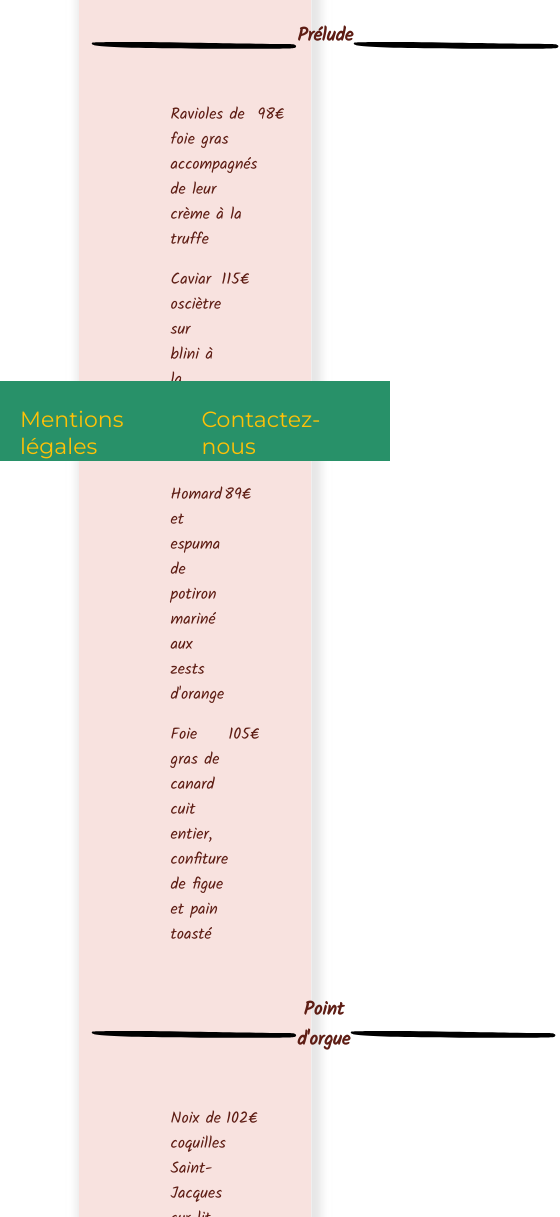
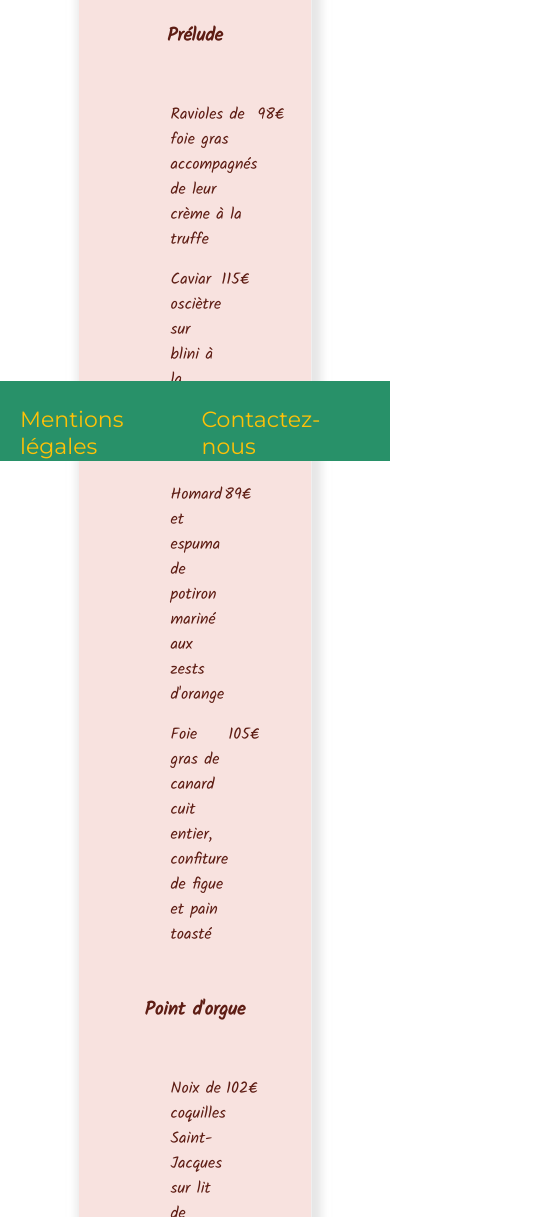
Before and after one commit to dasyx/ohmyfood, a website: page la_note_enchantee.html in a window 390 px wide. Shown: the part 383-1600 px from the top of the page, 560 px wide, since content can reach past the window. Drawn offline with Linux system fonts and the light colour scheme; a web font is replaced by a local one.

Commit message:
ajout class barre media query

```diff
--- a/la_note_enchantee.html
+++ b/la_note_enchantee.html
@@ -35,11 +35,11 @@
                 </div>
                 <section class="section_container_menu font1">
                     <div class="deco_bar">
-                        <img src="pics/note_right.svg" alt="barre design">
+                        <img src="pics/note_right.svg" alt="barre design" class="barre">
                         <h3 class="h3-menu">
                             <a href="#" class="h3-menu__titre">Prélude</a>
                         </h3>
-                        <img src="pics/note_left.svg" alt="barre design">
+                        <img src="pics/note_left.svg" alt="barre design" class="barre">
                     </div>
                         <div class="menu">
                             <p class="menu__texte">Ravioles de foie gras accompagnés de leur crème à la truffe</p>
@@ -60,11 +60,11 @@
                 </section>
                 <section class="section_container_menu font1">
                     <div class="deco_bar">
-                        <img src="pics/note_right.svg" alt="barre design">
+                        <img src="pics/note_right.svg" alt="barre design" class="barre">
                         <h3 class="h3-menu">
                             <a href="#" class="h3-menu__titre">Point d'orgue</a>
                         </h3>
-                        <img src="pics/note_left.svg" alt="barre design">
+                        <img src="pics/note_left.svg" alt="barre design" class="barre">
                     </div>
                         <div class="menu">
                             <p class="menu__texte">Noix de coquilles Saint-Jacques sur lit de purée de céleri-rave</p>
@@ -81,11 +81,11 @@
                 </section>
                 <section class="section_container_menu font1">
                     <div class="deco_bar">
-                        <img src="pics/note_right.svg" alt="barre design">
+                        <img src="pics/note_right.svg" alt="barre design" class="barre">
                         <h3 class="h3-menu">
-                            <a href="#" class="h3-menu__titre">Prélude</a>
+                            <a href="#" class="h3-menu__titre">Mouvement final</a>
                         </h3>
-                        <img src="pics/note_left.svg" alt="barre design">
+                        <img src="pics/note_left.svg" alt="barre design" class="barre">
                     </div>
                     <div class="menu_bas">
                         <p>Macaron noisette et chocolat, glace au caramel brun et sel de Guérande</p>
--- a/sass/layouts/_section.scss
+++ b/sass/layouts/_section.scss
@@ -78,3 +78,12 @@
 a:link {
     text-decoration: none;
 }
+
+/*MEDIA QUERIES
+==============================================================================*/
+
+@media screen and (max-width: 1024px) {
+    .barre {
+        display: none;
+    }
+}
```
Also changed, not shown: style.css, 1 other file.
